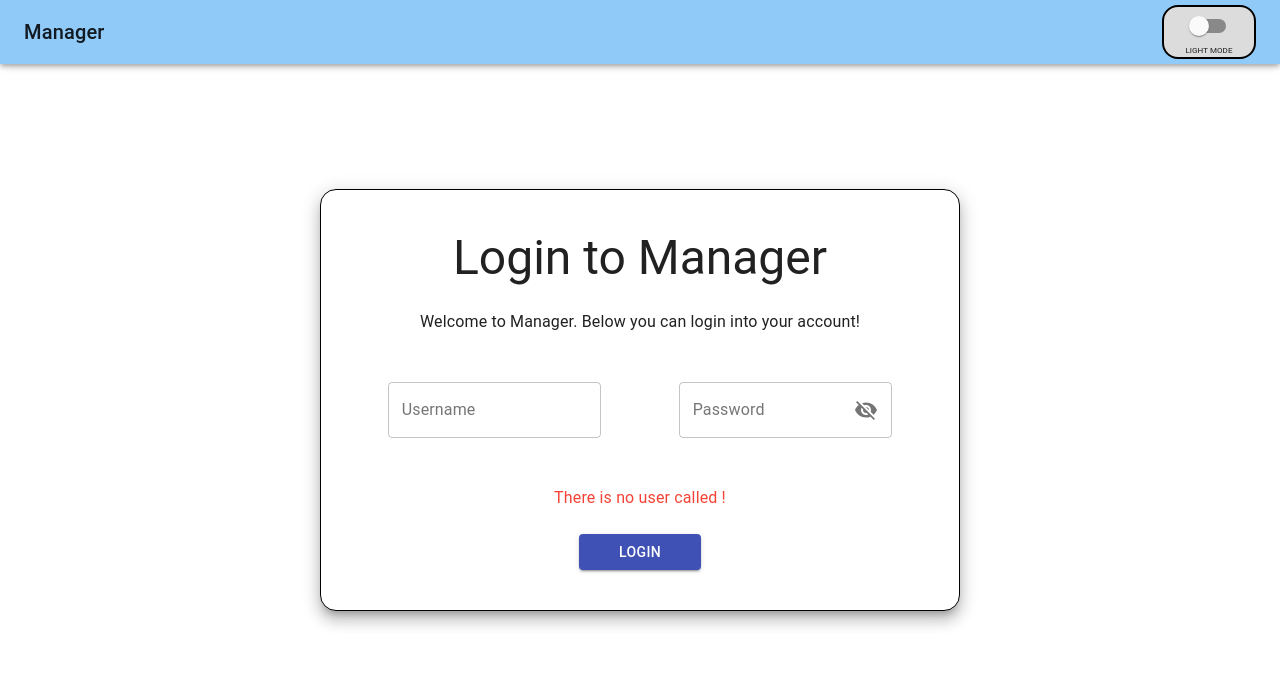
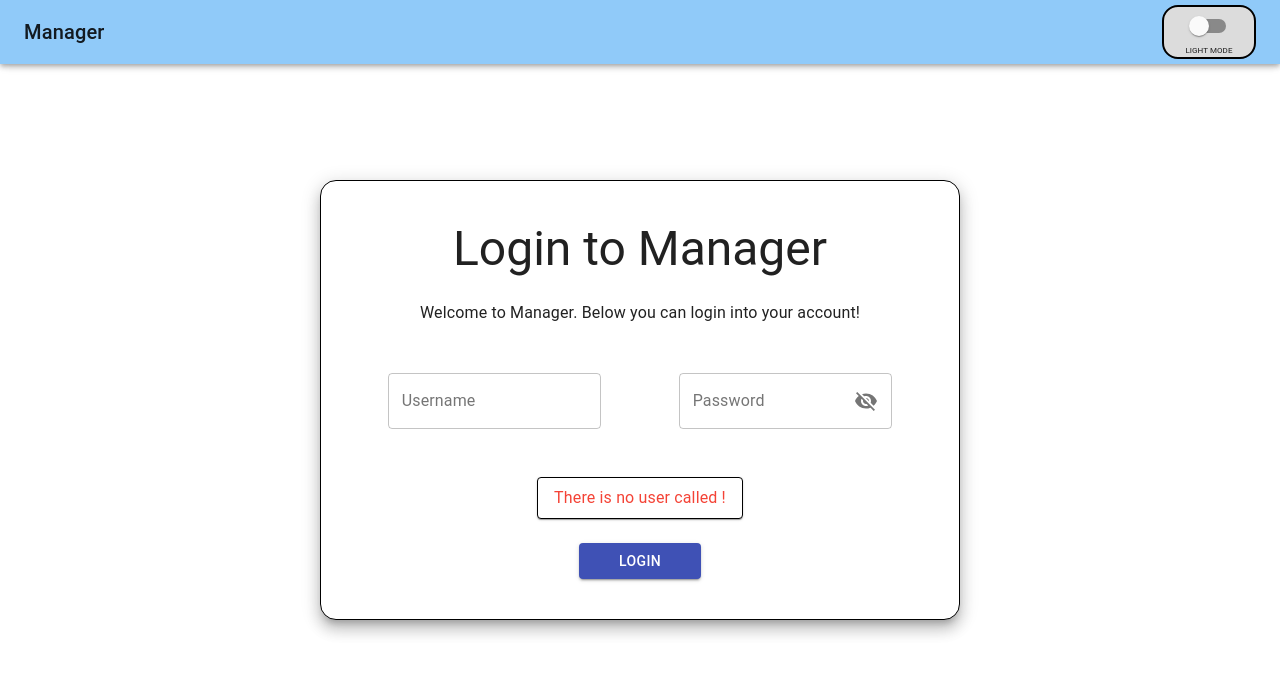
Before and after one commit to PettkoHarsanyi/manager-app, a React (Create React App) app: page / in a window 1280 px wide. Both pictures are taken after a click on the button "LOGIN". Shown: the top 674 px of the page. Built offline with nearby package versions, Linux system fonts and the light colour scheme.

Commit message:
Implemented login function (added styles)

```diff
--- a/src/App.js
+++ b/src/App.js
@@ -55,7 +55,7 @@ function App() {
   const [password, setPassword] = useState("");
   const [showPassword, setShowPassword] = useState(false);
   const [users,setUsers] = useState([{username:"manager",password:"manager"},{username:"admin",password:"admin"}]);
-  const [error,setError] = useState({error:"",message:""});
+  const [error,setError] = useState();
 
   const lightTheme = createMuiTheme({
     palette: {
@@ -75,6 +75,13 @@ function App() {
       type: "dark",
     },
     overrides:{
+      MuiTextField:{
+        root:{
+          color:{
+            light:"#121212"
+          }
+        }
+      }
     }
   })
 
@@ -142,7 +149,7 @@ function App() {
 
                   <Grid item container xs={12} md={6} justify="center">
                     <FormControl variant="outlined" style={{width: "80%"}}>
-                      <TextField color="primary" label="Username" variant="outlined" onChange={handleUsername()}/>
+                      <TextField label="Username" variant="outlined" onChange={handleUsername()} onKeyPress={(event)=>{if(event.key==="Enter"){handleLogin()}}}/>
                     </FormControl>
                   </Grid>
 
@@ -154,7 +161,7 @@ function App() {
                         type={showPassword ? 'text' : 'password'}
                         value={password}
                         onChange={handlePassword()}
-
+                        onKeyPress={(event)=>{if(event.key==="Enter"){handleLogin()}}}
                         endAdornment={
                           <InputAdornment position="end">
                             <IconButton
@@ -171,8 +178,10 @@ function App() {
                     </ FormControl>
                   </Grid>
 
-                  <Grid item xs={12} style={{marginTop: "3vh"}}>
-                    <Typography color={error.error?"error":'primary'} style={{textAlign:"center"}}>{error.message}</Typography>
+                  <Grid container item xs={12} style={{marginTop: "3vh"}} justify="center">
+                    {error?<Paper style={{maxWidth:"fit-content", padding: "1vh 2vh 1vh 2vh", border:"0.2vh solid black"}}>
+                      <Typography color={error.error?"error":'primary'}>{error.message}</Typography>
+                    </Paper>:""}
                   </Grid>
 
                   <Grid item xs={3}>
```
